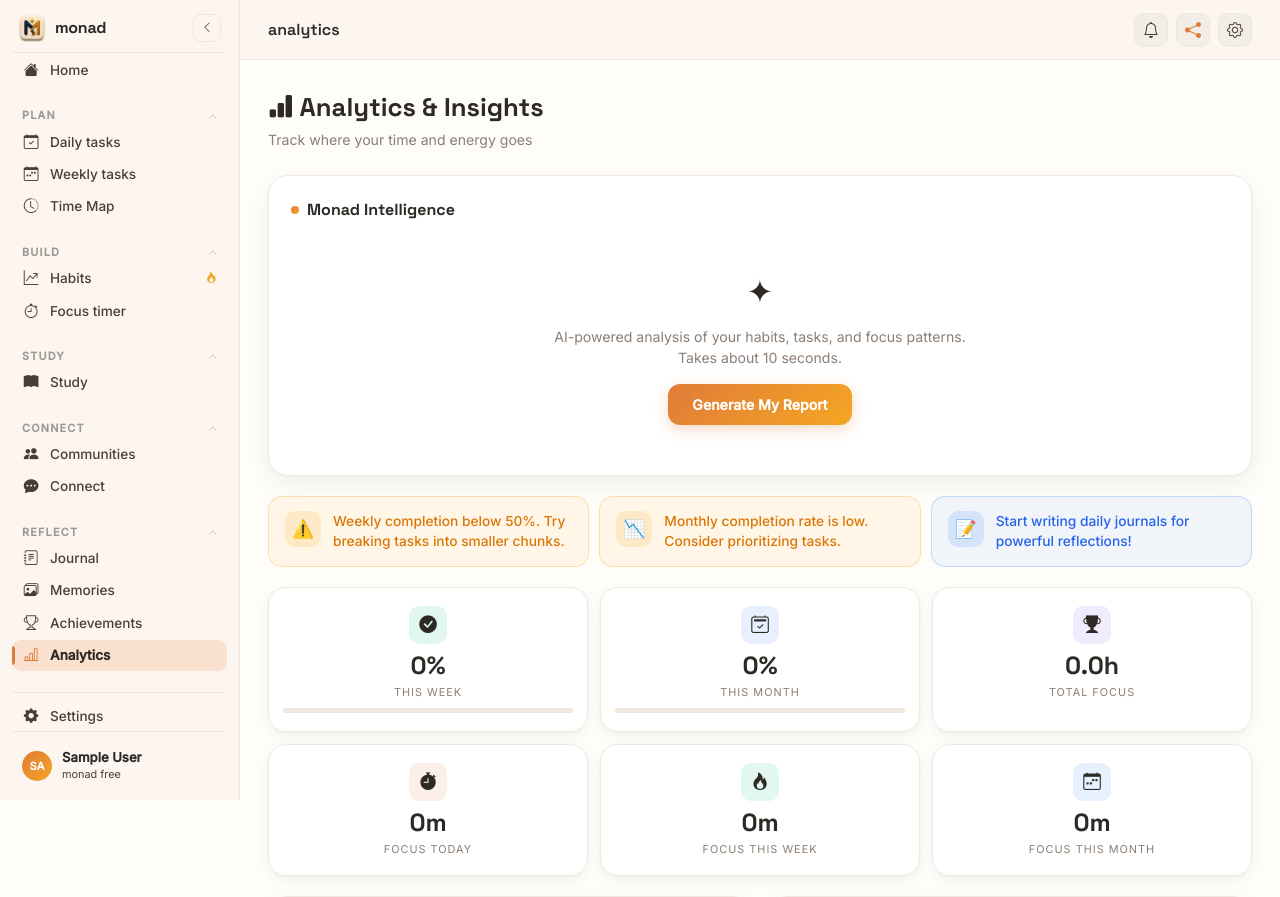
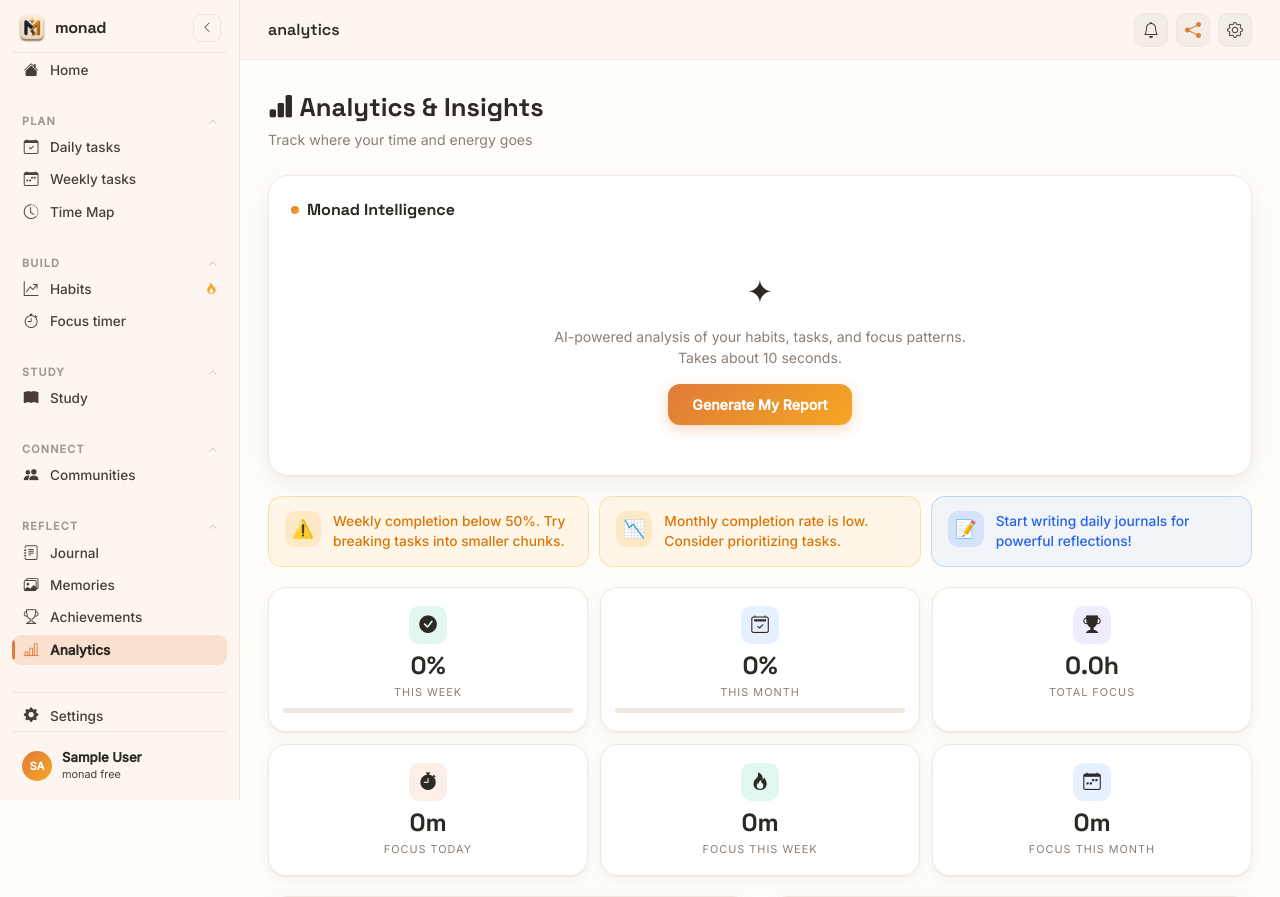
Before and after one commit to jsharonsweety28-ai/Monad, a Flask app: page /analytics in a window 1280 px wide. Shown: the top 897 px of the page. Run offline with Flask 3, Linux system fonts and the light colour scheme; the visitor is signed in with stand-in values (Sample User, id 1); data that the repository does not hold is empty; some libraries are stand-ins or nearby versions.

Commit message:
Remove Connect link from sidebar
Co-Authored-By: Claude Sonnet 4.6 <noreply@anthropic.com>

```diff
--- a/website/templates/base.html
+++ b/website/templates/base.html
@@ -480,10 +480,6 @@
               <a class="sb-item {% if active_page == 'communities' %}active{% endif %}" href="{{ url_for('views.communities') }}" data-tip="Communities">
                 <div class="sb-icon"><i class="bi bi-people-fill"></i></div>
                 <span class="sb-item-label">Communities</span>
-              </a>
-              <a class="sb-item {% if active_page == 'connect' %}active{% endif %}" href="{{ url_for('views.connect') }}" data-tip="Connect">
-                <div class="sb-icon"><i class="bi bi-chat-dots-fill"></i></div>
-                <span class="sb-item-label">Connect</span>
               </a>
             </nav>
           </div>
```
